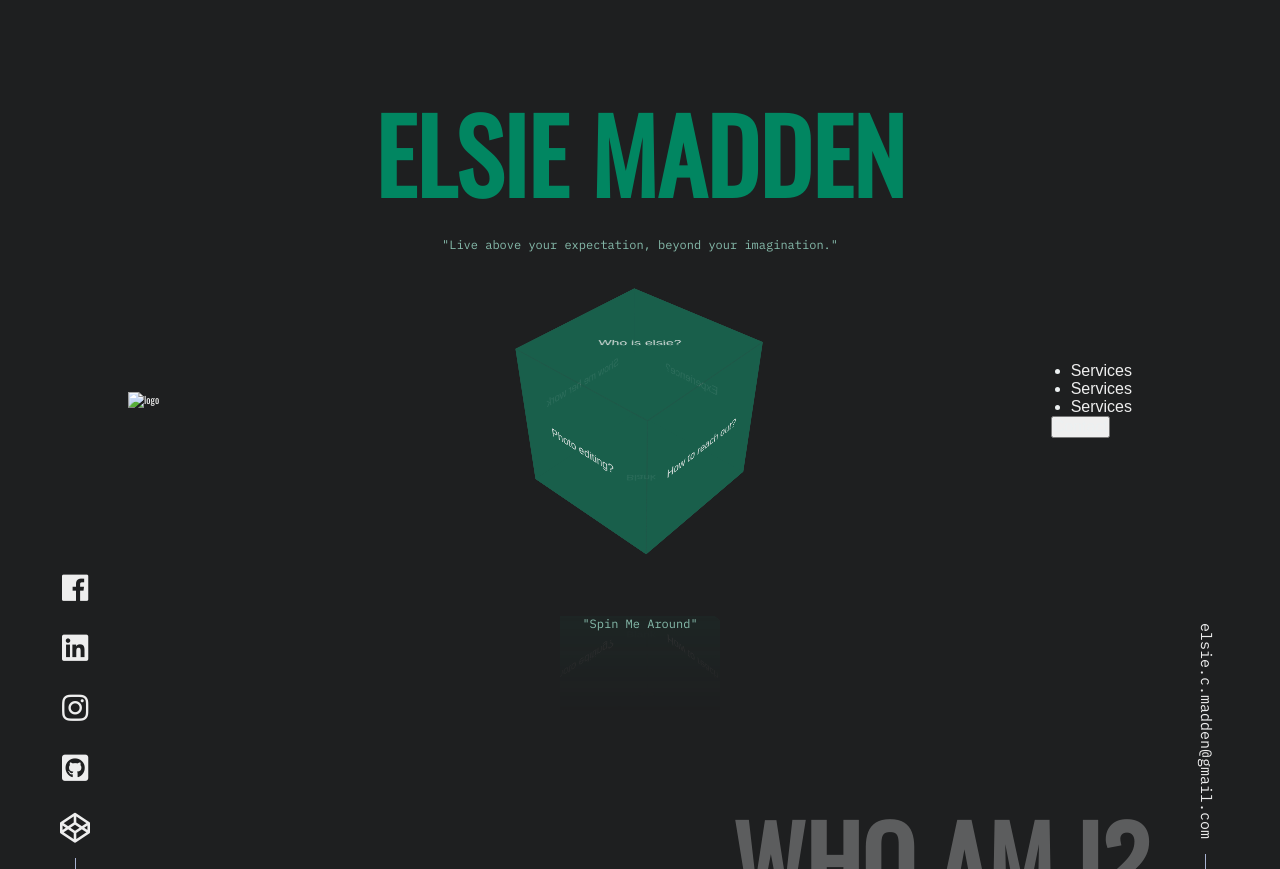
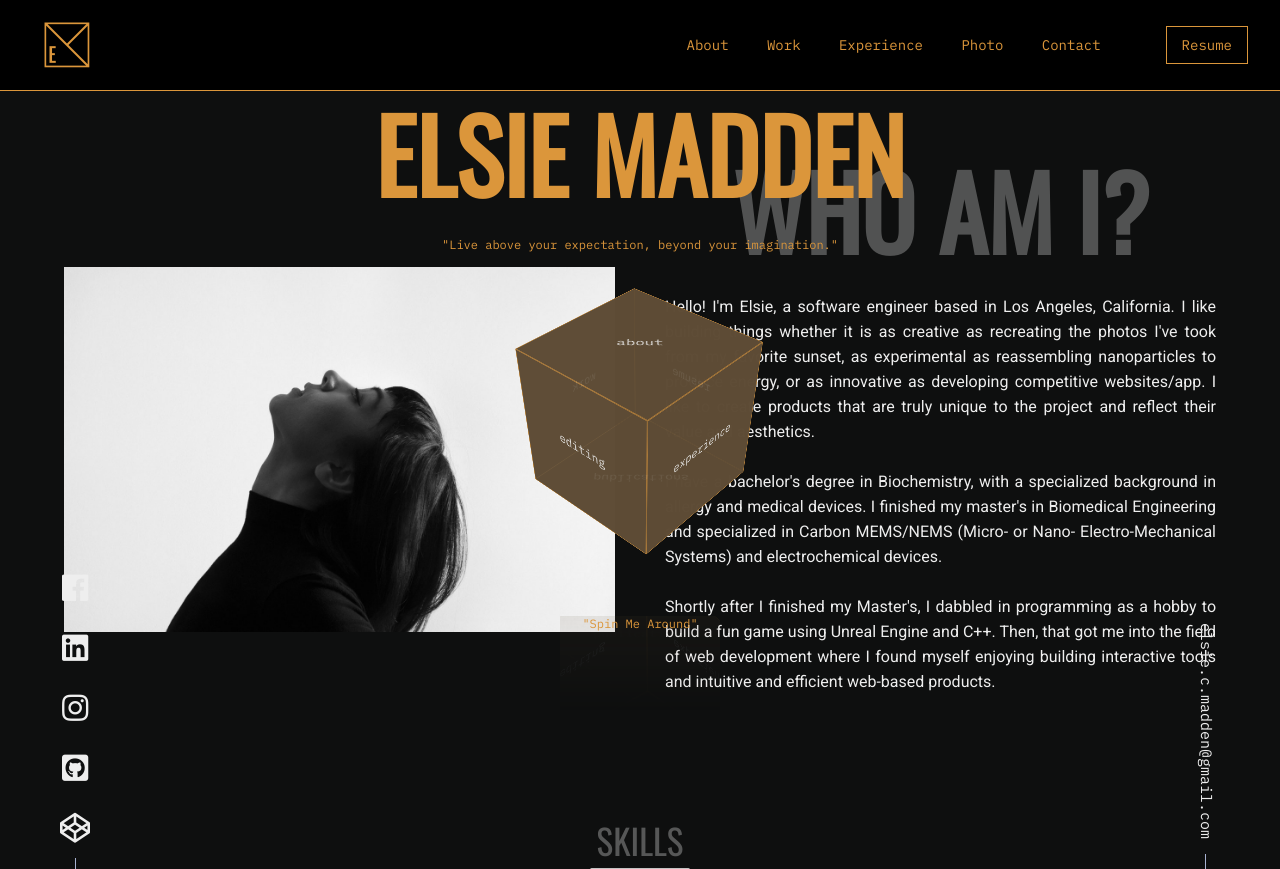
Before and after one commit to elsie-c/Elsie-Portfolio-V1, a plain HTML site: page index.html in a window 1280 px wide. Shown: the top 869 px of the page. Drawn offline with nearby package versions, Linux system fonts and the light colour scheme.

Commit message:
added new version navbar

```diff
--- a/index.html
+++ b/index.html
@@ -47,18 +47,19 @@
         </li>
       </ul>
     </nav> -->
-    <img class="logo" src="" alt="logo">
+    <img class="logo" src="/images/elsielogo.png" alt="logo">
     <nav>
       <ul class="nav__links">
-        <li><a href="#">Services</a></li>
-        <li><a href="#">Services</a></li>
-        <li><a href="#">Services</a></li>
+        <li><a href="#">About</a></li>
+        <li><a href="#">Work</a></li>
+        <li><a href="#">Experience</a></li>
+        <li><a href="#">Photo</a></li>
+        <li><a href="#">Contact</a></li>
       </ul>
-      <a class="cta" href="#"><button>Contact</button></a>
     </nav>
+    <a><button class="resume-button">Resume</button></a>
+  </header>
 
-
-  </header>
   <div class="main-content">
     <div class="block landing-text">
       <h1>Elsie Madden</h1>
@@ -71,31 +72,31 @@
         <div class="viewport">
           <div class="cube">
             <div class="side">
-              <div class="cube-image"><a href="#about">Blank</a></div>
+              <div class="cube-image"><a href="#about">publications</a></div>
             </div>
             <div class="side">
               <div class="cube-image">
-                <a href="#experience">Experience?</a>
+                <a href="#experience">resume</a>
               </div>
             </div>
             <div class="side">
               <div class="cube-image">
-                <a href="#contact">How to reach out?</a>
+                <a href="#contact">experience</a>
               </div>
             </div>
             <div class="side">
               <div class="cube-image">
-                <a href="#photography">Photo editing?</a>
+                <a href="#photography">editing</a>
               </div>
             </div>
             <div class="side">
               <div class="cube-image">
-                <a href="#portfolio">Show me her work</a>
+                <a href="#portfolio">work</a>
               </div>
             </div>
             <div class="side">
               <div class="cube-image active">
-                <a href="#about">Who is elsie?</a>
+                <a href="#about">about</a>
               </div>
             </div>
           </div>
@@ -136,7 +137,7 @@
         <div class="vl"></div>
       </div>
     </div>
-    <!--email-->
+    <!--right section: email-->
     <div>
       <div class="main-right">
         <div class="email">elsie.c.madden@gmail.com</div>
--- a/main.css
+++ b/main.css
@@ -1,36 +1,90 @@
+@import url('https://fonts.googleapis.com/css?family=Public+Sans&display=swap');
+
 *,
 *:before,
 *:after {
     -moz-box-sizing: border-box;
     -webkit-box-sizing: border-box;
     box-sizing: border-box;
+    margin: 0;
+    padding: 0;
 }
+
+
+
+
 
 #wrapper {
     padding-top: 5%;
 }
 
-@import url('https://fonts.googleapis.com/css?family=Montserrat:400,500&display=swap');
 
-li,
-a,
-button {
-    font-family: 'Montserrat', sans-serif;
-    font-weight: 500;
-    font-size: 16px;
-    color: #ecf0f1;
-    text-decoration: none;
+header {
+    width: 100%;
+    display: flex;
+    justify-content: flex-end;
+    align-items: center;
+    padding: 10px 2.5%;
+    position: fixed;
+    background-color: black;
+    z-index: 9999;
+    border-bottom: 1px solid #db963b;
+    font-size: 14px;
+    font-family: 'IBM Plex Mono', monospace;
 
 }
 
-header {
-    display: flex;
-    justify-content: space-between;
-    align-items: center;
-    padding: 30px 10%;
+.logo {
+    cursor: pointer;
+    margin-right: auto;
+}
+
+.nav__links {
+    list-style: none;
+}
+
+.nav__links li {
+    display: inline-block;
+    padding: 10px;
+    margin: 5px;
+}
+
+.nav__links li a {
+    transition: all 0.3s ease 0s;
+    color: #db963b;
+    margin: 0;
+}
+
+.nav__links li a:hover {
+    transition: all 0.3s ease 0s;
+    color: #ffffff;
+}
+
+.resume-button {
+    padding: 9px 15px;
+    margin-left: 50px;
+
+    background-color: transparent;
+    border: 1px solid #db963b;
+    border-radius: 0px;
+
+    cursor: pointer;
+    color: #db963b;
+    font-size: 14px;
+    font-family: 'IBM Plex Mono', monospace;
+    transition: all 0.3 ease 0s;
+}
+
+.resume-button:hover {
+    background-color: #4b3313;
+    color: #db963b;
+    transition: all 500ms ease 100ms;
 }
 
 
+.main-content {
+    margin-top: 150px;
+}
 
 .viewport {
     -webkit-perspective: 800px;
@@ -227,9 +281,15 @@ object:hover {
 }
 
 .text {
-    color: rgb(134, 187, 171);
+    color: #db963b;
     font-size: 12px;
     font-weight: 300;
+}
+
+.logo {
+    width: 70px;
+    height: 70px;
+    padding: 10px;
 }
 
 .font {
@@ -315,54 +375,54 @@ object:hover {
 @-webkit-keyframes color {
     0% {
         border: 2px solid #333333;
-        background: #018661;
+        background: #db963b;
     }
 
     25% {
-        border: 2px solid #018661;
+        border: 2px solid #db963b;
         background: #333333;
     }
 
     50% {
         border: 2px solid #333333;
-        background: #018661;
+        background: #db963b;
     }
 
     75% {
-        border: 2px solid #018661;
+        border: 2px solid#db963b;
         background: #333333;
     }
 
     100% {
         border: 2px solid #333333;
-        background: #018661;
+        background: #db963b;
     }
 }
 
 @keyframes color {
     0% {
         border: 2px solid #333333;
-        background: #018661;
+        background: #db963b;
     }
 
     25% {
-        border: 2px solid #018661;
+        border: 2px solid #db963b;
         background: #333333;
     }
 
     50% {
         border: 2px solid #333333;
-        background: #018661;
+        background: #db963b;
     }
 
     75% {
-        border: 2px solid #018661;
+        border: 2px solid #db963b;
         background: #333333;
     }
 
     100% {
         border: 1px solid #333333;
-        background: #018661;
+        background: #db963b;
     }
 }
 
@@ -385,7 +445,7 @@ html {
 body {
     width: 100%;
     height: 100%;
-    background: #1E1F20 no-repeat center fixed;
+    background: rgb(14, 15, 15) no-repeat center fixed;
     background-size: cover;
     display: flex;
     flex-direction: column;
@@ -463,12 +523,11 @@ img {
 /*End reusable*/
 
 /*Start header*/
-header {
+/* header {
     width: 100%;
     height: 100vh;
-}
-
-.top-nav {
+} */
+/* .top-nav {
     width: 100%;
     height: 100vh;
     position: fixed;
@@ -478,7 +537,7 @@ header {
     border-bottom-left-radius: 100%;
     transition: all 650ms;
     z-index: 50;
-}
+} */
 
 /*LEFTBAR */
 
@@ -530,7 +589,7 @@ header {
 }
 
 .social-media i:hover {
-    color: rgb(1, 134, 97);
+    color: #db963b;
 }
 
 .nav-list {
@@ -581,7 +640,7 @@ li {
 }
 
 .email:hover {
-    color: rgb(1, 134, 97);
+    color: #db963b;
     transition: 0.5s;
     cursor: pointer;
 }
@@ -594,7 +653,7 @@ li {
 
 .nav-link:hover,
 .nav-link:focus {
-    background: rgb(1, 134, 97);
+    background: #db963b;
     -webkit-background-clip: text;
     -webkit-text-fill-color: transparent;
 }
@@ -627,7 +686,7 @@ li {
 }
 
 .bar {
-    background: linear-gradient(to right, rgb(1, 134, 97), #eee);
+    background: linear-gradient(to right, #db963b; , #eee);
     width: 100%;
     height: 4px;
     border-radius: .8rem;
@@ -670,7 +729,7 @@ li {
     font-size: 10rem;
     font-family: 'Oswald', sans-serif;
     text-transform: uppercase;
-    background: rgb(1, 134, 97);
+    background: #db963b;
     -webkit-background-clip: text;
     -webkit-text-fill-color: transparent;
     padding: 1rem;
@@ -842,7 +901,7 @@ textarea {
     padding: 1rem;
     margin-bottom: 5px;
     border: none;
-    outline-color: rgb(1, 134, 97);
+    outline-color: #db963b;
     ;
 }
 
@@ -902,15 +961,18 @@ input[type="submit"]:hover {
 /*Start animations*/
 @keyframes pulse {
     0% {
-        box-shadow: 0 0 0 0 rgba(0, 242, 174, 0.99);
+        box-shadow: 0 0 0 0 #db963b;
+        ;
     }
 
     70% {
-        box-shadow: 0 0 0 2rem rgba(0, 242, 174, 0);
+        box-shadow: 0 0 0 2rem #db963b;
+        ;
     }
 
     100% {
-        box-shadow: 0 0 0 0 rgba(0, 242, 174, 0);
+        box-shadow: 0 0 0 0#db963b;
+        ;
     }
 }
 
@@ -1050,7 +1112,7 @@ input[type="submit"]:hover {
 
 .tab {
     float: left;
-    border-left: 5px solid rgb(1, 134, 97);
+    border-left: 5px solid#db963b;
     background-color: #2A2B2D;
     width: 20%;
     display: flex;
@@ -1076,7 +1138,8 @@ input[type="submit"]:hover {
 /* Change background color of buttons on hover */
 .tab button:hover {
     background-color: rgb(77, 77, 77);
-    border-left: 20px solid rgb(1, 134, 97);
+    border-left: 20px solid #db963b;
+    ;
 }
 
 /* Create an active/current "tab button" class */
```
Also changed, not shown: images/elsie-logo.png (added), images/elsielogo.png (added).
